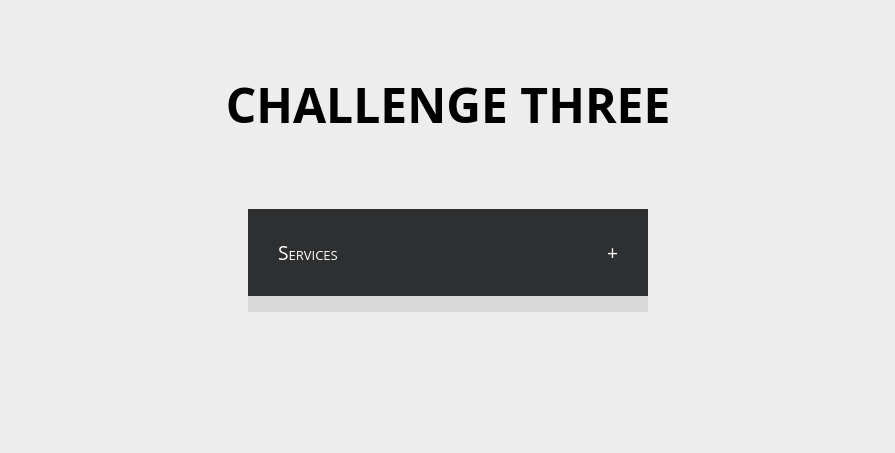
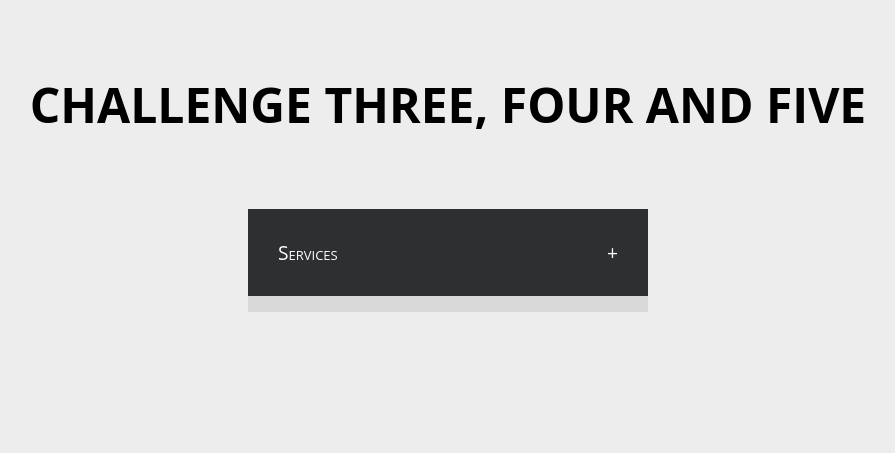
Before and after one commit to DiegoNicolasGS/front-end, a plain HTML site: page index.html in a window 1280 px wide. Shown: the whole page, without its empty margins (192-1087 px from the left). Drawn offline with Linux system fonts and the light colour scheme.

Commit message:
Update index.html

```diff
--- a/index.html
+++ b/index.html
@@ -11,7 +11,7 @@
     <title>Home</title>
 </head>
 <body>
-  <h1 class="diego">CHALLENGE THREE</h1>
+  <h1 class="diego">CHALLENGE THREE, FOUR AND FIVE</h1>
   <nav>
 
     <label for="touch"><span>Services</span></label>
```
